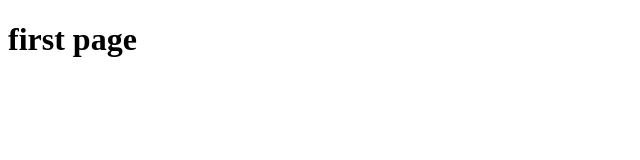
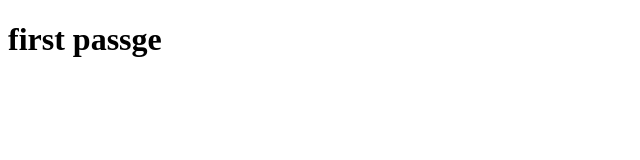
Before and after one commit to AmoushRye/InnovioStar, a React (Create React App) app: page / in a window 1280 px wide. Shown: the top 160 px of the page, without its empty margins (0-640 px from the left). Built offline with nearby package versions, Linux system fonts and the light colour scheme.

Commit message:
new change

```diff
--- a/src/App.jsx
+++ b/src/App.jsx
@@ -2,7 +2,7 @@ const { Router } = require("react-router-dom");
 
 function App(){
   return(
-    <h1>first page</h1>
+    <h1>first passge</h1>
   );
 }
 export default App;
```
